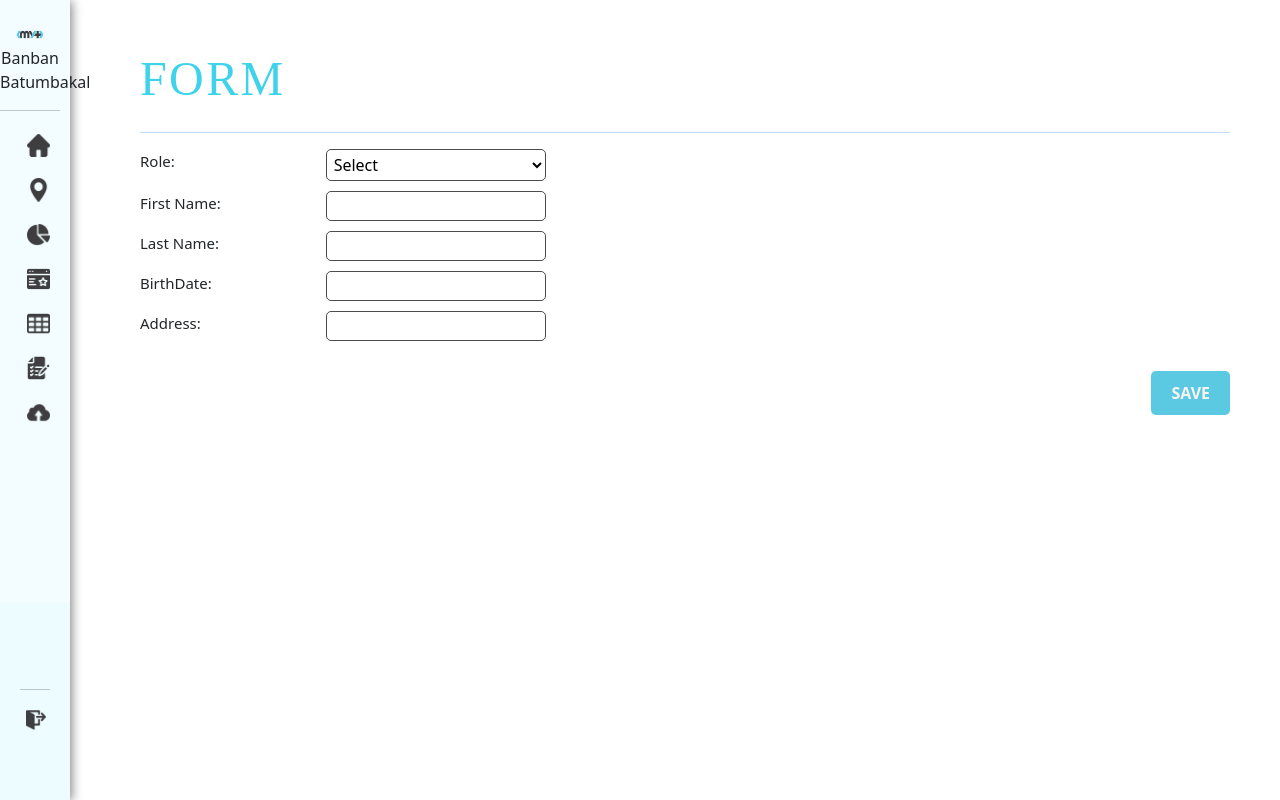
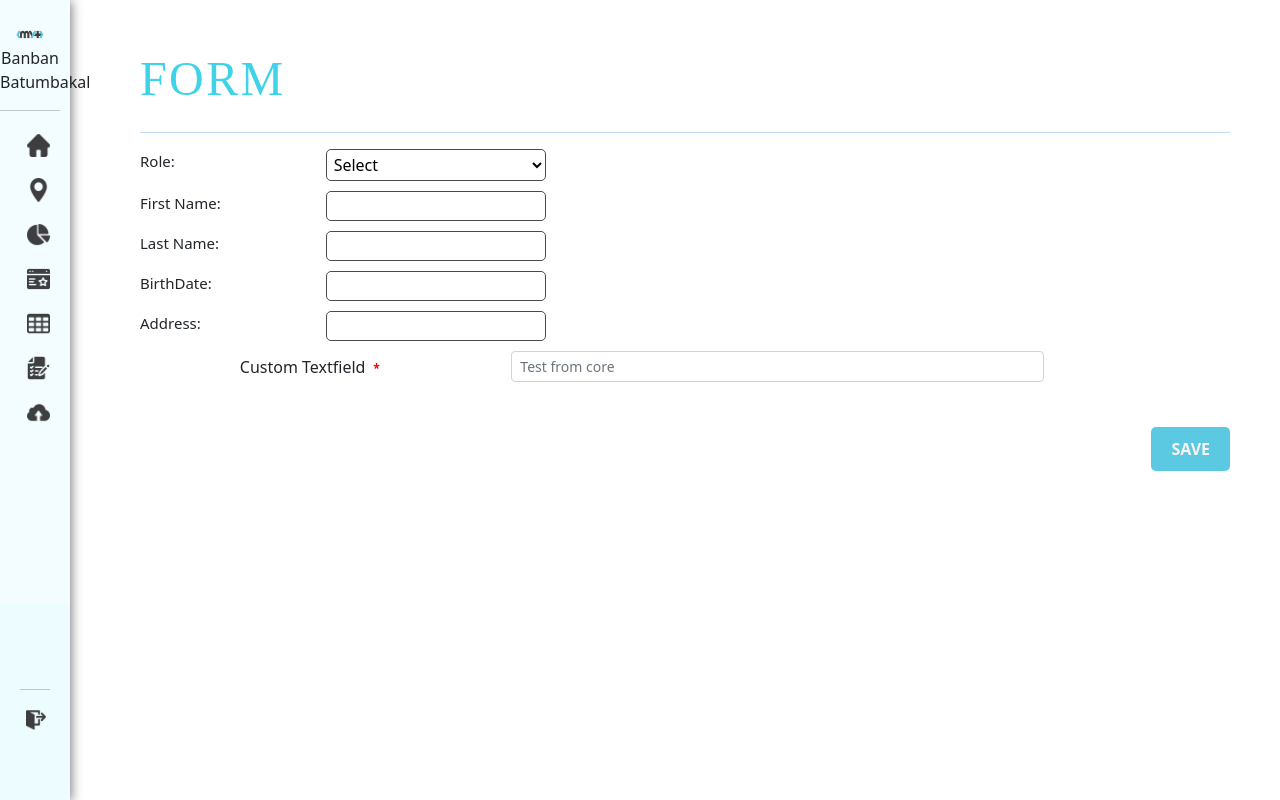
Before and after one commit to vanessa-myt/sample-project, a React (Create React App) app: page /form in a window 1280 px wide. Built offline with nearby package versions, Linux system fonts and the light colour scheme.

Commit message:
custom textfield

```diff
--- a/src/App.css
+++ b/src/App.css
@@ -35,6 +35,10 @@
   color: #61dafb;
 }
 
+.badge{
+  color:red !important
+}
+
 @keyframes App-logo-spin {
   from {
     transform: rotate(0deg);
--- /dev/null
+++ b/src/Components/Forms/TextField.jsx
@@ -0,0 +1,25 @@
+import React from 'react'
+import { Form, Row, Col } from 'react-bootstrap'
+
+function TextField({required=false, formLabel, size, placeholder}) {
+  return (
+    <Form>
+        <Form.Group className="mb-3" controlId="formBasicEmail">
+            <Row>
+                <Col sm={4}>
+                    <Form.Label className='p-1'>
+                        {formLabel}
+                        {required && <span className='badge'>*</span>}
+                    </Form.Label>
+                </Col>
+                <Col sm={6}>
+                    <Form.Control type="text" placeholder={placeholder} size={size}/>
+                </Col>
+            </Row>
+        </Form.Group>
+    </Form>
+
+  )
+}
+
+export default TextField
--- a/src/Pages/Forms/Form.jsx
+++ b/src/Pages/Forms/Form.jsx
@@ -6,6 +6,7 @@ import '../Forms/Form.css';
 
 //Component
 import Navbar from "../../Components/Navbar/Navbar";
+import TextField from '../../Components/Forms/TextField';
 
 function Form() {
 
@@ -68,6 +69,13 @@ function Form() {
                     <input type="text" className='form-input-text'></input>
                 </Col>
             </Row>
+
+                <TextField
+                required={true}
+                size={'sm'}
+                formLabel={'Custom Textfield'}
+                placeholder={'Test from core'}/>
+
             <Row>
                 <Col className='right'>
                     <button className='save-btn'>SAVE</button>
```
